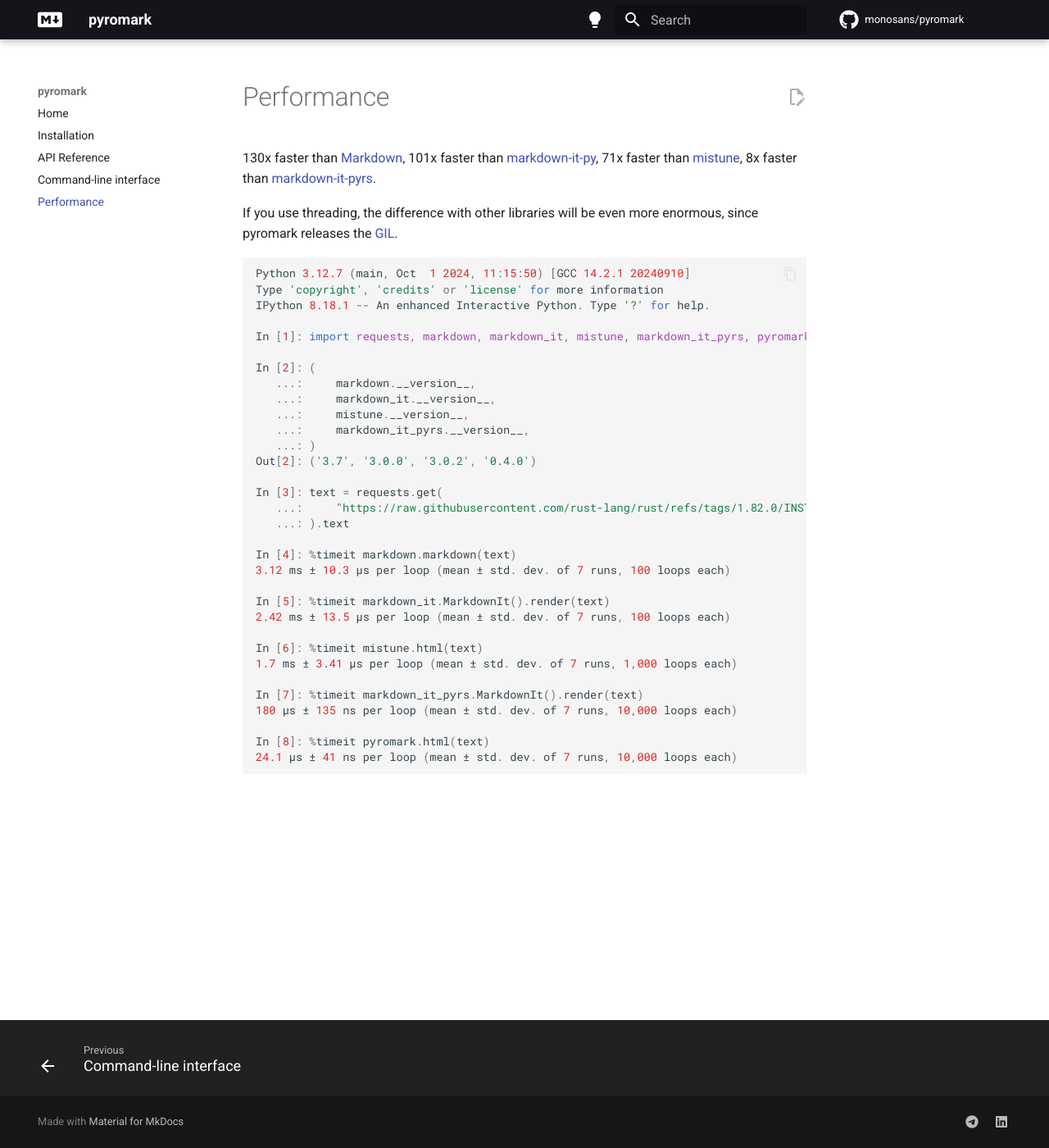
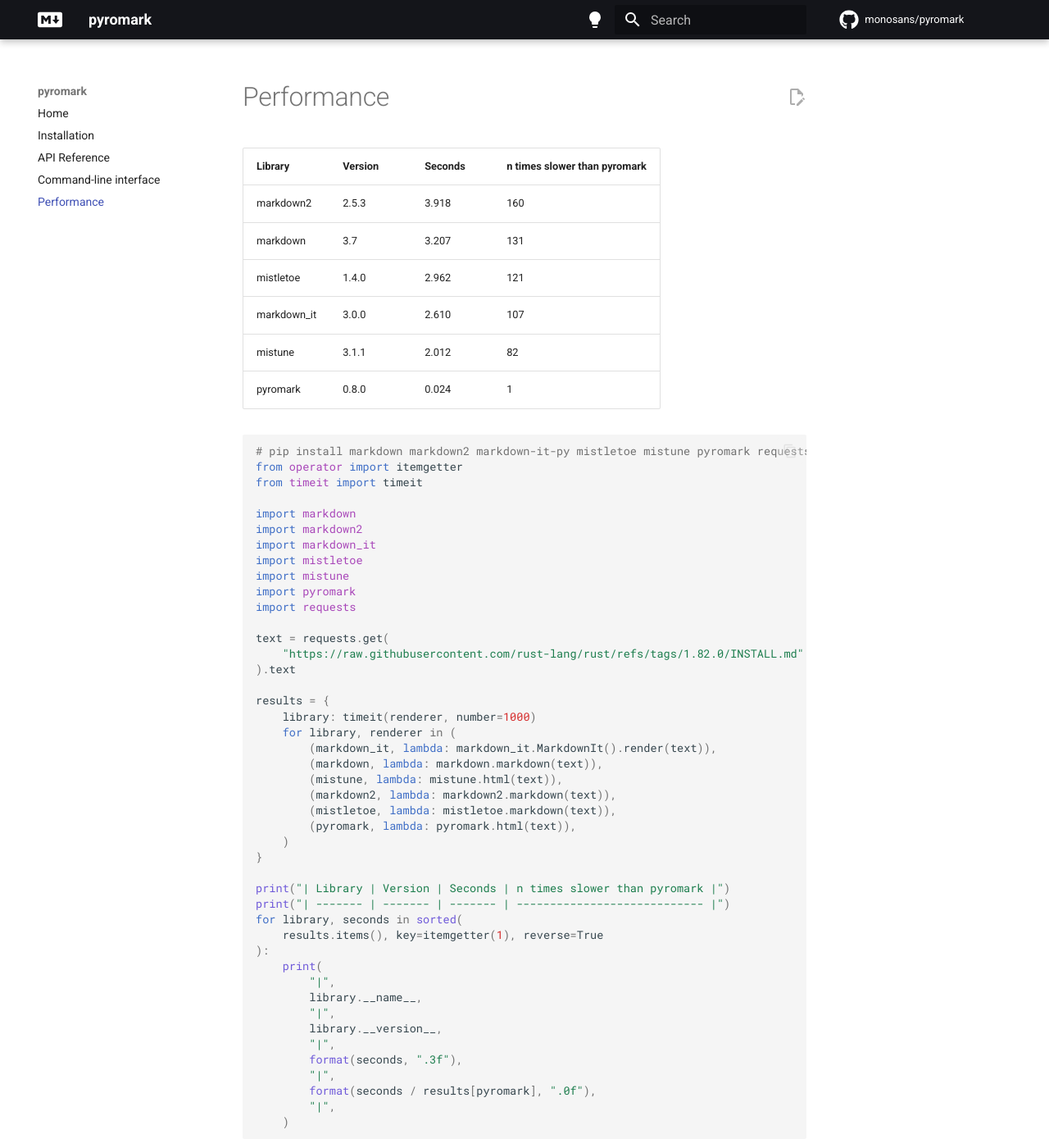
Before and after one commit to monosans/pyromark, an MkDocs documentation site: the page built from docs/performance.md, in a window 1280 px wide and 1400 px high. Shown: the whole window at 82% size. Built offline with MkDocs 1.6.1 and Material for MkDocs 9.7.7, drawn with Linux system fonts in a browser that asks for light colours; comment, search, counter and statistics services are not loaded.

Commit message:
update benchmarks

````diff
--- a/docs/performance.md
+++ b/docs/performance.md
@@ -1,43 +1,57 @@
 # Performance
 
-130x faster than [Markdown](https://pypi.org/project/Markdown/),
-101x faster than [markdown-it-py](https://pypi.org/project/markdown-it-py/),
-71x faster than [mistune](https://pypi.org/project/mistune/),
-8x faster than [markdown-it-pyrs](https://pypi.org/project/markdown-it-pyrs/).
-
-If you use threading, the difference with other libraries will be even more enormous, since pyromark releases the [GIL](https://docs.python.org/3/glossary.html#term-global-interpreter-lock).
+| Library     | Version | Seconds | n times slower than pyromark |
+| ----------- | ------- | ------- | ---------------------------- |
+| markdown2   | 2.5.3   | 3.918   | 160                          |
+| markdown    | 3.7     | 3.207   | 131                          |
+| mistletoe   | 1.4.0   | 2.962   | 121                          |
+| markdown_it | 3.0.0   | 2.610   | 107                          |
+| mistune     | 3.1.1   | 2.012   | 82                           |
+| pyromark    | 0.8.0   | 0.024   | 1                            |
 
 ```python
-Python 3.12.7 (main, Oct  1 2024, 11:15:50) [GCC 14.2.1 20240910]
-Type 'copyright', 'credits' or 'license' for more information
-IPython 8.18.1 -- An enhanced Interactive Python. Type '?' for help.
+# pip install markdown markdown2 markdown-it-py mistletoe mistune pyromark requests
+from operator import itemgetter
+from timeit import timeit
 
-In [1]: import requests, markdown, markdown_it, mistune, markdown_it_pyrs, pyromark
+import markdown
+import markdown2
+import markdown_it
+import mistletoe
+import mistune
+import pyromark
+import requests
 
-In [2]: (
-   ...:     markdown.__version__,
-   ...:     markdown_it.__version__,
-   ...:     mistune.__version__,
-   ...:     markdown_it_pyrs.__version__,
-   ...: )
-Out[2]: ('3.7', '3.0.0', '3.0.2', '0.4.0')
+text = requests.get(
+    "https://raw.githubusercontent.com/rust-lang/rust/refs/tags/1.82.0/INSTALL.md"
+).text
 
-In [3]: text = requests.get(
-   ...:     "https://raw.githubusercontent.com/rust-lang/rust/refs/tags/1.82.0/INSTALL.md"
-   ...: ).text
+results = {
+    library: timeit(renderer, number=1000)
+    for library, renderer in (
+        (markdown_it, lambda: markdown_it.MarkdownIt().render(text)),
+        (markdown, lambda: markdown.markdown(text)),
+        (mistune, lambda: mistune.html(text)),
+        (markdown2, lambda: markdown2.markdown(text)),
+        (mistletoe, lambda: mistletoe.markdown(text)),
+        (pyromark, lambda: pyromark.html(text)),
+    )
+}
 
-In [4]: %timeit markdown.markdown(text)
-3.12 ms ± 10.3 µs per loop (mean ± std. dev. of 7 runs, 100 loops each)
-
-In [5]: %timeit markdown_it.MarkdownIt().render(text)
-2.42 ms ± 13.5 µs per loop (mean ± std. dev. of 7 runs, 100 loops each)
-
-In [6]: %timeit mistune.html(text)
-1.7 ms ± 3.41 µs per loop (mean ± std. dev. of 7 runs, 1,000 loops each)
-
-In [7]: %timeit markdown_it_pyrs.MarkdownIt().render(text)
-180 µs ± 135 ns per loop (mean ± std. dev. of 7 runs, 10,000 loops each)
-
-In [8]: %timeit pyromark.html(text)
-24.1 µs ± 41 ns per loop (mean ± std. dev. of 7 runs, 10,000 loops each)
+print("| Library | Version | Seconds | n times slower than pyromark |")
+print("| ------- | ------- | ------- | ---------------------------- |")
+for library, seconds in sorted(
+    results.items(), key=itemgetter(1), reverse=True
+):
+    print(
+        "|",
+        library.__name__,
+        "|",
+        library.__version__,
+        "|",
+        format(seconds, ".3f"),
+        "|",
+        format(seconds / results[pyromark], ".0f"),
+        "|",
+    )
 ```
````
Also changed, not shown: README.md (+5 -4 lines).
